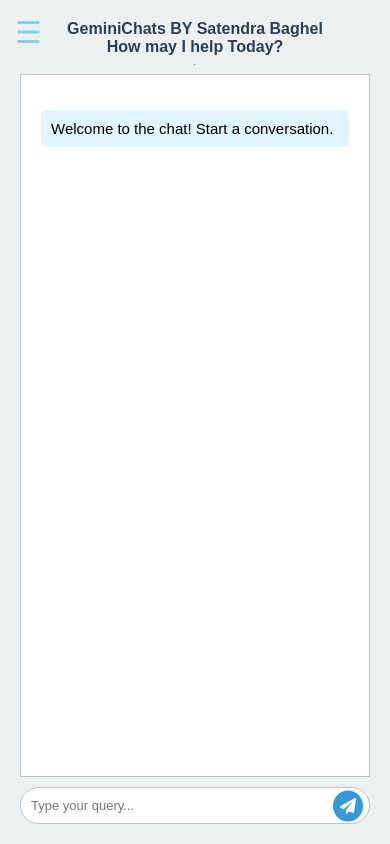
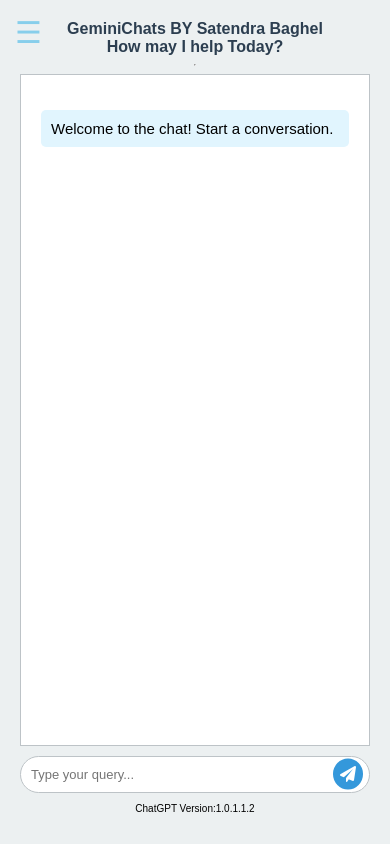
Before and after one commit to satendra27/Chatbot, a Flask app: page / in a window 390 px wide. Run offline with Flask 3, Linux system fonts and the light colour scheme.

Commit message:
Update index.html

```diff
--- a/templates/index.html
+++ b/templates/index.html
@@ -3,20 +3,13 @@
 <head>
     <meta charset="UTF-8">
     <meta name="viewport" content="width=device-width, initial-scale=1.0">
-    <link rel="icon" type="image/png" href="static/img.png">
+    <link rel="icon" href="static/img.png" type="image/png">
     <title>ChatGPT</title>
     <link rel="stylesheet" href="https://cdnjs.cloudflare.com/ajax/libs/font-awesome/6.0.0-beta3/css/all.min.css">
 
 </head>
 <style>
-    body {
-        font-family: Arial, sans-serif;
-        display: flex;
-        height: 100vh;
-        margin: 0;
-        background-color: #ecf0f1;
-        transition: background-color 0.3s, zoom 0.3s;
-    }
+
     .slidebar {
     height: 100vh;
     background-color: #333;
@@ -158,12 +151,19 @@
         background-color: #2980b9;
     }
     @media screen and (min-width: 601px){
+        body {
+            font-family: Arial, sans-serif;
+            display: flex;
+            height: 100vh;
+            margin: 0;
+            background-color: #ecf0f1;
+            transition: background-color 0.3s, zoom 0.3s;
+        }
         .slidebar{
             width:250px;
         }
         .main-content {
             margin-left: 250px;
-            padding: 10px;
             transition: margin-left 0.3s ease; /* Smooth transition when sidebar collapses */
             overflow: hidden; /* Ensure no scrollbars within the content */
         }
@@ -222,9 +222,15 @@
         }
     }
     @media screen and (max-width: 600px) {
-        body {
-            overflow-x: hidden; /* Prevent horizontal scrollbar */
-        }
+
+            body {
+                font-family: Arial, sans-serif;
+                display: flex;
+                height: 97.5vh;
+                margin: 0;
+                background-color: #ecf0f1;
+                transition: background-color 0.3s, zoom 0.3s;
+            }
         .slidebar{
             width:0;
         }
@@ -278,7 +284,6 @@
 
         .main-content {
             margin-left:0;
-            padding: 10px;
             transition: margin-left 0.3s ease; /* Smooth transition when sidebar collapses */
             overflow: hidden; /* Ensure no scrollbars within the content */
         }
@@ -347,6 +352,7 @@
 
       .content {
         padding: 20px;
+        padding-bottom:0;
         width: calc(100% - 250px);  /* Adjusts content width when sidebar is open */
         transition: margin-left 0.3s ease;  /* Smooth transition */
       }
@@ -400,8 +406,9 @@
         <input type="text" id="user-input" placeholder="Type your query...">
         <button onclick="sendMessage()" ><i class="fas fa-paper-plane"></i></button>
     </div>
+
+    <p style="height:10px;margin:0;text-align:center;margin:10px;font-size:10px;">ChatGPT Version:1.0.1.1.2</p>
 </div>
-
 
 <!-- The Modal -->
 <div id="settingsModal" class="modal">
```
